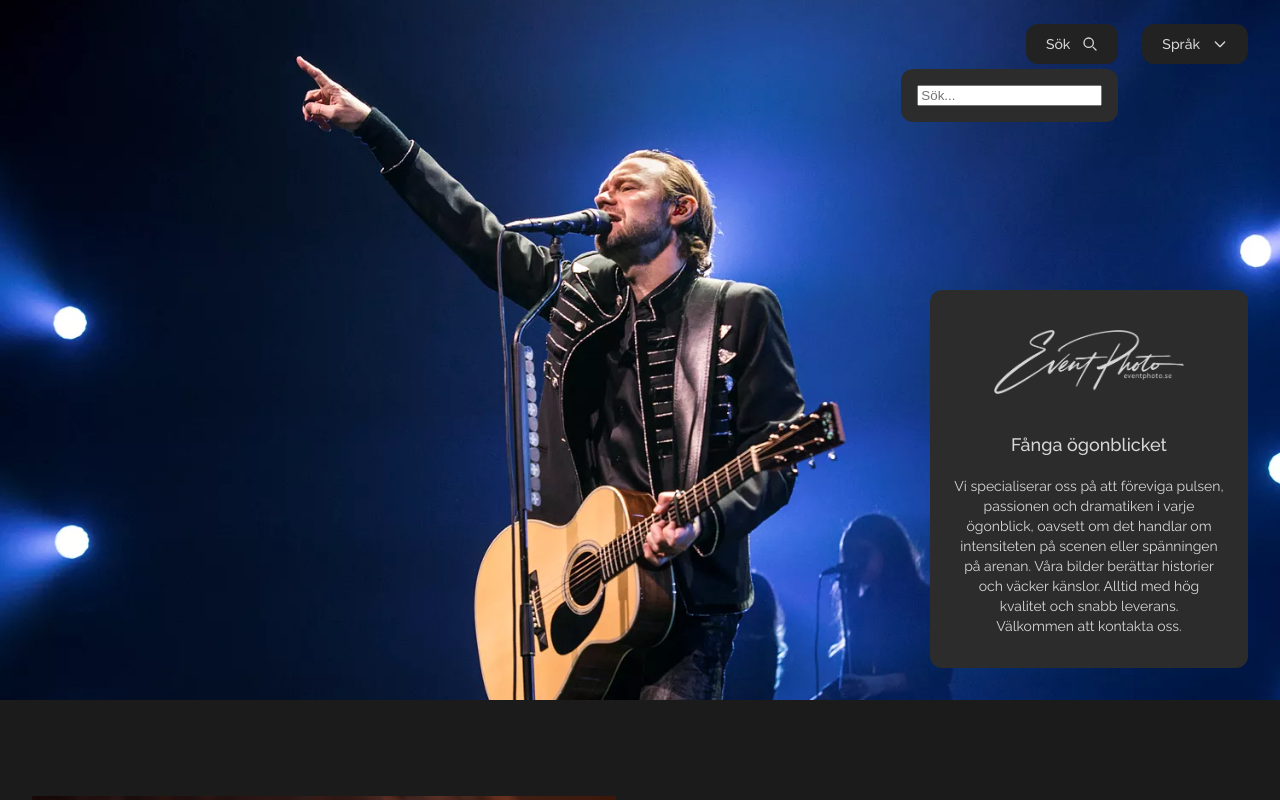
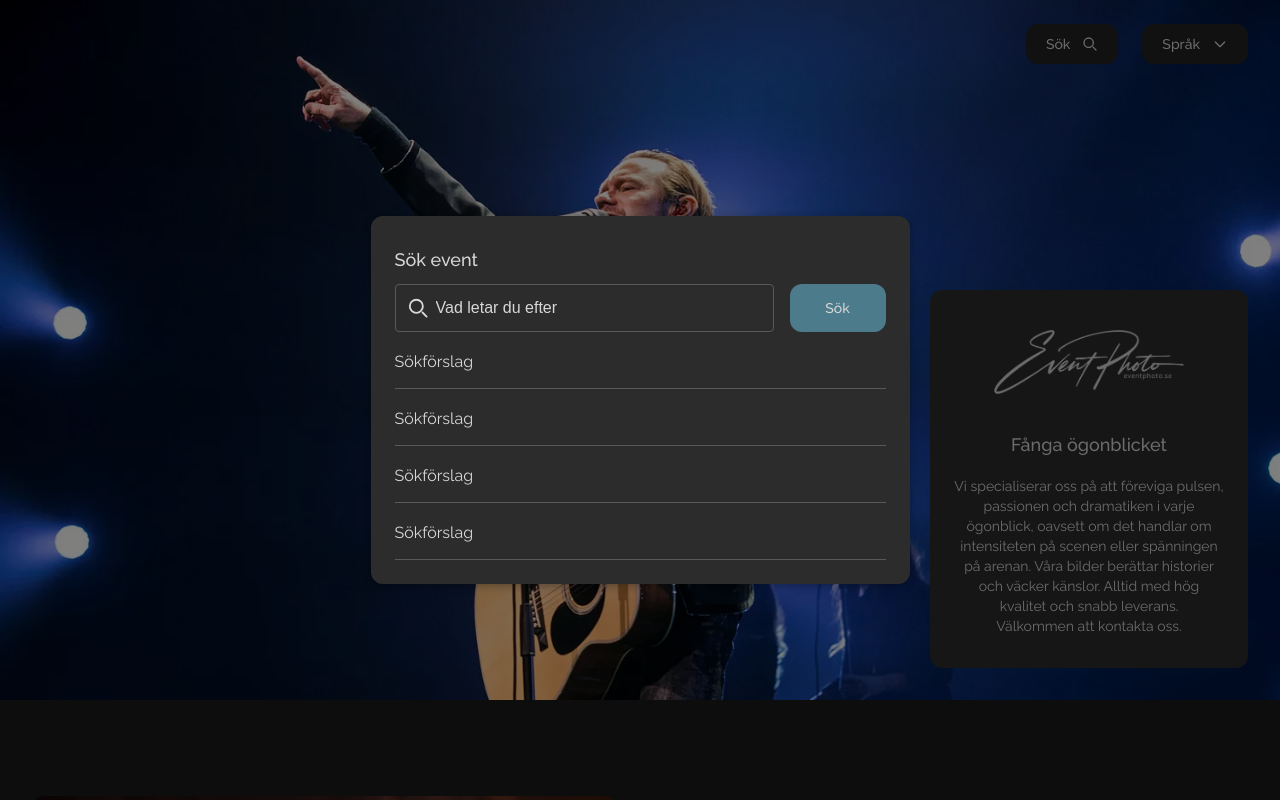
Before and after one commit to p-3/eventphoto-markup, an Angular app: page / in a window 1280 px wide. Both pictures are taken after a click on the button "Sök". Shown: the top 800 px of the page. Built offline with nearby package versions, Linux system fonts and the light colour scheme.

Commit message:
border radius

```diff
--- a/src/app/app.component.html
+++ b/src/app/app.component.html
@@ -19,9 +19,7 @@
                             d="M21 21l-4.35-4.35M17 10a7 7 0 11-14 0 7 7 0 0114 0z"/>
                     </svg>
                   </button>
-                  <div *ngIf="showSearch" class="header-features__tools-searchbox">
-                    <input *ngIf="showSearch" type="text" placeholder="Sök..." class="" />
-                  </div>
+
                 </div>
                 <!-- Språk-knapp med dropdown -->
                 <div class="header-features__tools-wrapper">
@@ -274,6 +272,30 @@
       </div>
     </section>
   </footer>
+  <div class="backdrop" *ngIf="showSearch" (click)="toggleSearch()">
+    <div class="seachbox" (click)="$event.stopPropagation()">
+      <h2 class="seachbox__heading">Sök event</h2>
+      <div class="seachbox__input-row">
+        <div class="seachbox__input-wrapper">
+          <svg xmlns="http://www.w3.org/2000/svg" class="search-icon" fill="none" stroke="currentColor" viewBox="0 0 24 24">
+            <path stroke-linecap="round" stroke-linejoin="round" stroke-width="2"
+                  d="M21 21l-4.35-4.35M17 10a7 7 0 11-14 0 7 7 0 0114 0z" />
+          </svg>
+          <input type="text" placeholder="Vad letar du efter" class="seachbox__input" />
+        </div>
+        <button class="seachbox__button green-button">
+          Sök
+        </button>
+      </div>
+      <ul class="seachbox__list">
+        <li class="seachbox__list-item">Sökförslag</li>
+        <li class="seachbox__list-item">Sökförslag</li>
+        <li class="seachbox__list-item">Sökförslag</li>
+        <li class="seachbox__list-item">Sökförslag</li>
+      </ul>
+    </div>
+  </div>
+
 </section>
 
 <router-outlet></router-outlet>
--- a/src/app/app.component.scss
+++ b/src/app/app.component.scss
@@ -130,14 +130,6 @@ line-height: 20px;
   }
   &__search-icon, &__chevron-icon {
     width: 1rem;
-  }
-  &__tools-searchbox{
-    position: absolute;
-    top: 2.8rem;
-    right: 0;
-    padding: 1rem;
-    background-color: var(--color-boxes-background);
-    border-radius: .75rem;
   }
   &__tools-language {
     position: absolute;
@@ -374,6 +366,7 @@ button {
     height: 100%;
     max-height: 23.1875rem;
     object-fit: cover;
+    border-radius: .75rem;
   }
   &__info-wrapper {
     flex: 1 1 50%;
@@ -417,3 +410,89 @@ button {
     margin-top: 1.5rem;
   }
 }
+// Backdrop
+.backdrop {
+  position: fixed; /* täcker viewport */
+  top: 0;
+  left: 0;
+  width: 100vw;
+  height: 100vh;
+  background-color: rgba(0,0,0,0.5); /* halvtransparent svart */
+  display: flex;
+  justify-content: center;
+  align-items: center;
+  z-index: 1000; /* ligger ovanpå */
+}
+/* Container som är centrerad i backdroppen */
+.seachbox {
+  background: white;
+  padding: 2rem 1.5rem 1.5rem;
+  border-radius: .75rem;
+  box-shadow: 0 2px 10px rgba(0,0,0,0.3);
+  width: 33.6875rem;
+  background-color: var(--color-background-searchbox);
+  color: var(--color-main-text);
+  &__heading {
+    font-weight: 500;
+    font-size: 1.125rem;
+    line-height: 1.5rem;
+    letter-spacing: 0;
+    margin: 0 0 .75rem;
+  }
+  &__input-row {
+    display: flex;
+    width: 100%;
+    justify-content: space-between;
+    gap: 1rem;
+    align-items: center;
+  }
+  &__input-wrapper {
+    position: relative;
+    display: flex;
+    width: 100%;
+    .search-icon {
+      position: absolute;
+      top: .8rem;
+      left: 0.8rem;
+      width: 1.4rem;
+      height: 1.4rem;
+      color: var(--color-main-text);
+      pointer-events: none; /* Gör så att ikonen inte är klickbar */
+    }
+  }
+  &__input {
+    font-size: 1rem;
+    font-weight: 400;
+    line-height: 1.25rem;
+    letter-spacing: 0;
+    padding: .75rem .75rem .75rem 2.5rem;
+    background-color: var(--color-background-searchbox);
+    border: 0.0625rem solid var(--color-border-grid);
+    border-radius: .25rem;
+    flex-grow: 1;
+    min-height: 3rem;
+    &::placeholder {
+      color: var(--color-main-text);
+    }
+
+  }
+  &__button {
+    min-width: 6rem;
+    min-height: 3rem;
+    justify-content: center;
+  }
+  &__list {
+    list-style: none;
+    padding-left: 0;
+    margin: 1.25rem 0 0;
+  }
+  &__list-item {
+    font-weight: 400;
+    font-size: 1rem;
+    line-height: 1.25rem;
+    letter-spacing: 0;
+    padding: 0 0 1rem;
+    margin: 1.25rem 0 0;
+    border-bottom: 0.0625rem solid var(--color-border-grid);
+  }
+}
--- a/src/css/tokens.css
+++ b/src/css/tokens.css
@@ -7,6 +7,7 @@
   --color-main-background: color-mix(in srgb, #000000 89.4%, #ffffff 10.6%);
   --color-button-background: color-mix(in srgb, #000000 86.7%, #ffffff 13.3%);
   --color-button-background-check-black: #2c2c2c;
+  --color-background-searchbox: #2c2c2c;
   --color-boxes-background: color-mix(in srgb, #000000 82.7%, #ffffff 17.3%);
   --color-main-white: #fff;
   --color-main-text: #d7d7d7;
```
